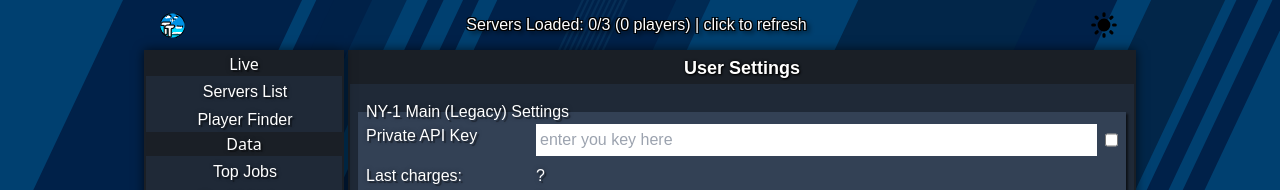
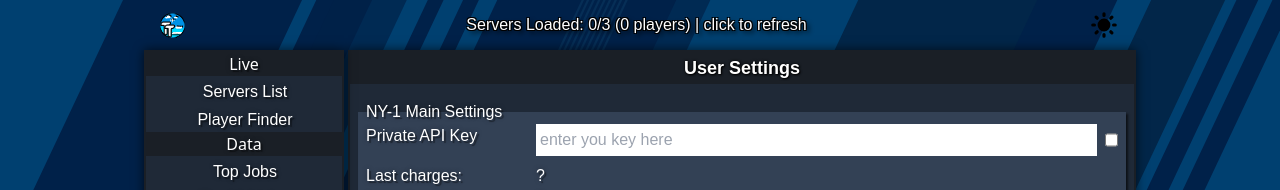
Before and after one commit to supernovaplus/ttstats, a React (Vite) app: page /user/settings in a window 1280 px wide. Shown: the top 190 px of the page. Built offline with nearby package versions, Linux system fonts and the light colour scheme; no server answers; a web font is replaced by a local one.

Commit message:
removing new main

```diff
--- a/src/data/serversList.ts
+++ b/src/data/serversList.ts
@@ -15,13 +15,13 @@ export const serversList: ServerListRawInterface[] = [
   // },
   {
     endpoint: '2epova',
-    name: 'NY-1 Main (Legacy)',
+    name: 'NY-1 Main',
     sname: 'NY-1',
     enabled: true,
     apiname: 'beta',
     uptimeid: '676134ceb12cdf3fb6e2272f37ff5455',
     serverip: 'server.tycoon.community:30121',
-    info: 'New Main server\'s data was lost. Current server uses old legacy database from an old backup.',
+    info: 'Old database was lost, starting fresh.',
     // info: 'This server is replacing the original server and is running on a new separate database. This server will receive all the future updates.',
     apiKeyAllow: true
   },
```
